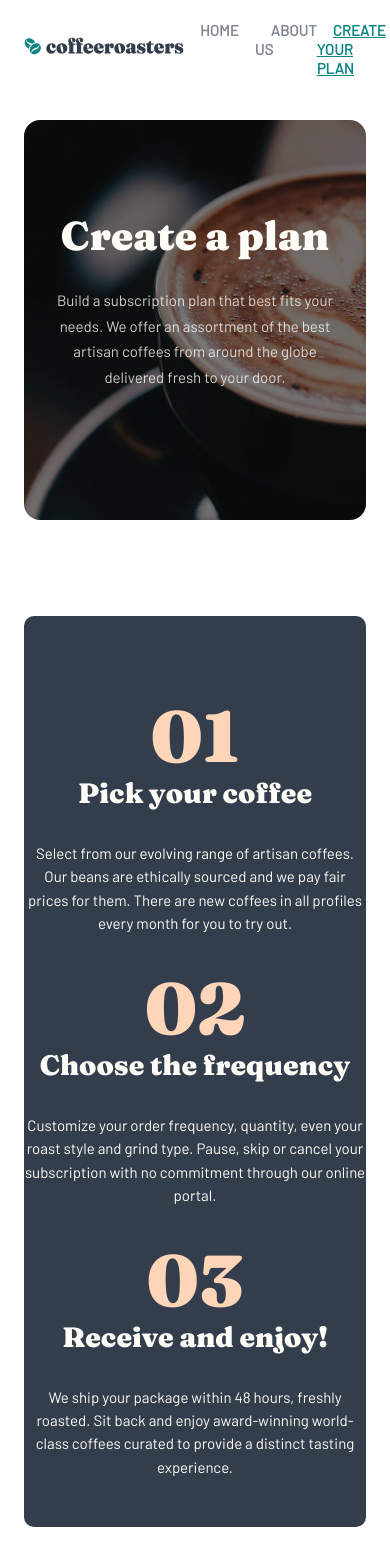
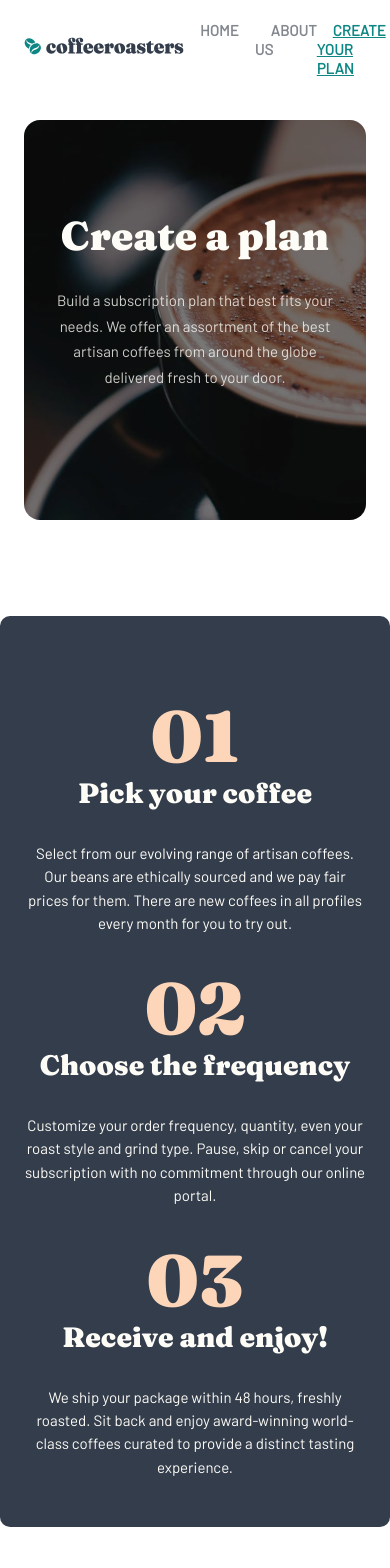
Before and after one commit to DrKlonk/fem-coffee, a Vue app: page /create-plan in a window 390 px wide. Shown: the top 1568 px of the page. Built offline with nearby package versions, Linux system fonts and the light colour scheme; what vue-window-size would draw is missing.

Commit message:
responsive dark steps

```diff
--- a/src/components/shared/Steps.vue
+++ b/src/components/shared/Steps.vue
@@ -61,9 +61,26 @@ export default {
     }
   }
 }
-.dark {
+.steps.dark {
   background-color: $color-dark-grey-blue;
   border-radius: $br-large;
-  padding: 3rem 0;
+  padding: 3rem 1.5rem;
+  margin-left: -1.5rem;
+  margin-right: -1.5rem;
+  @include respond(tab-port) {
+    padding: 8rem 3.5rem;
+    margin-left: -3.5rem;
+    margin-right: -3.5rem;
+  }
+  .step-item {
+    .step__dot {
+      background: transparent;
+      z-index: 2;
+    }
+    .step__line {
+      background-color: $color-pale-orange;
+      z-index: 1;
+    }
+  }
 }
 </style>
```
Also changed, not shown: package.json (line endings or trailing spaces).
